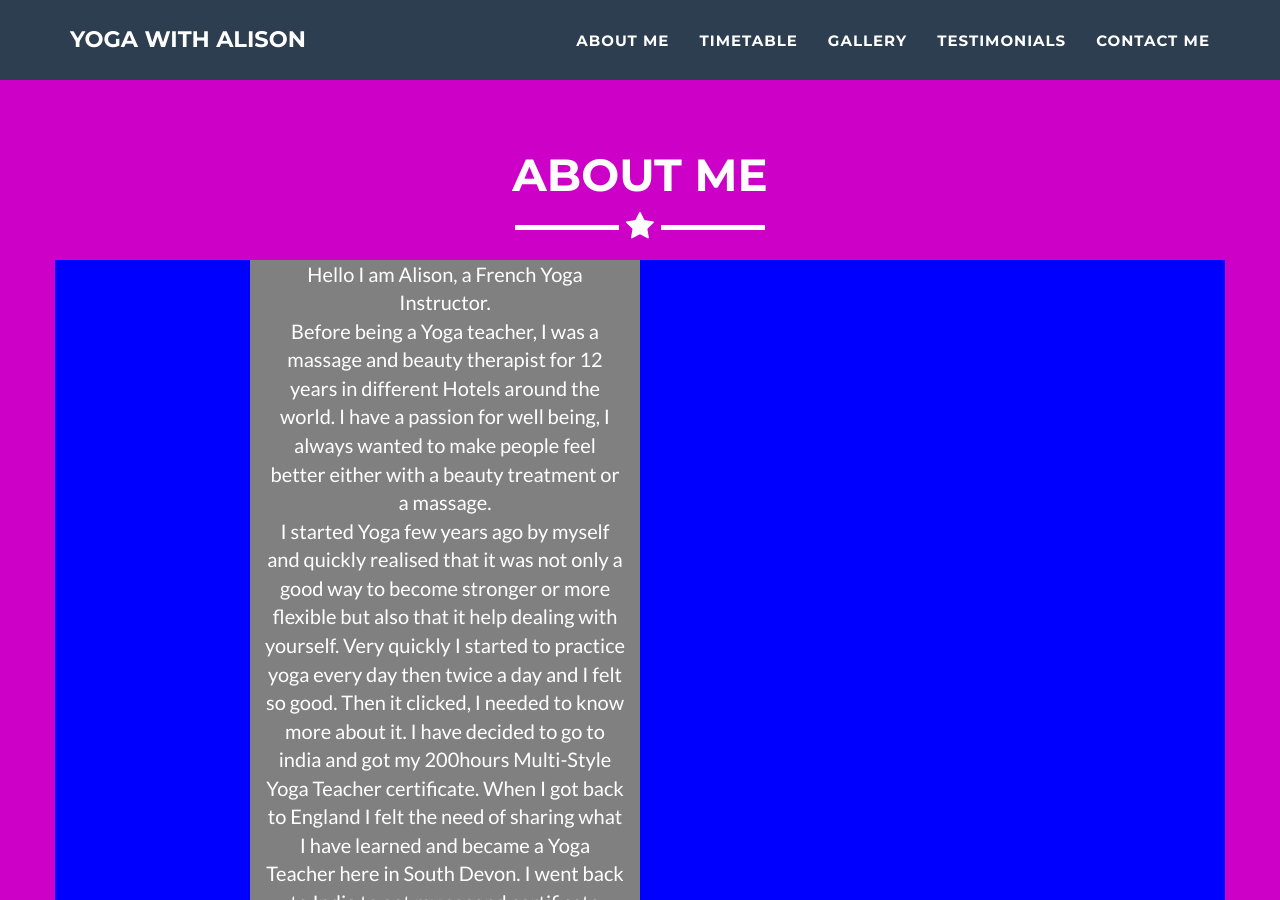
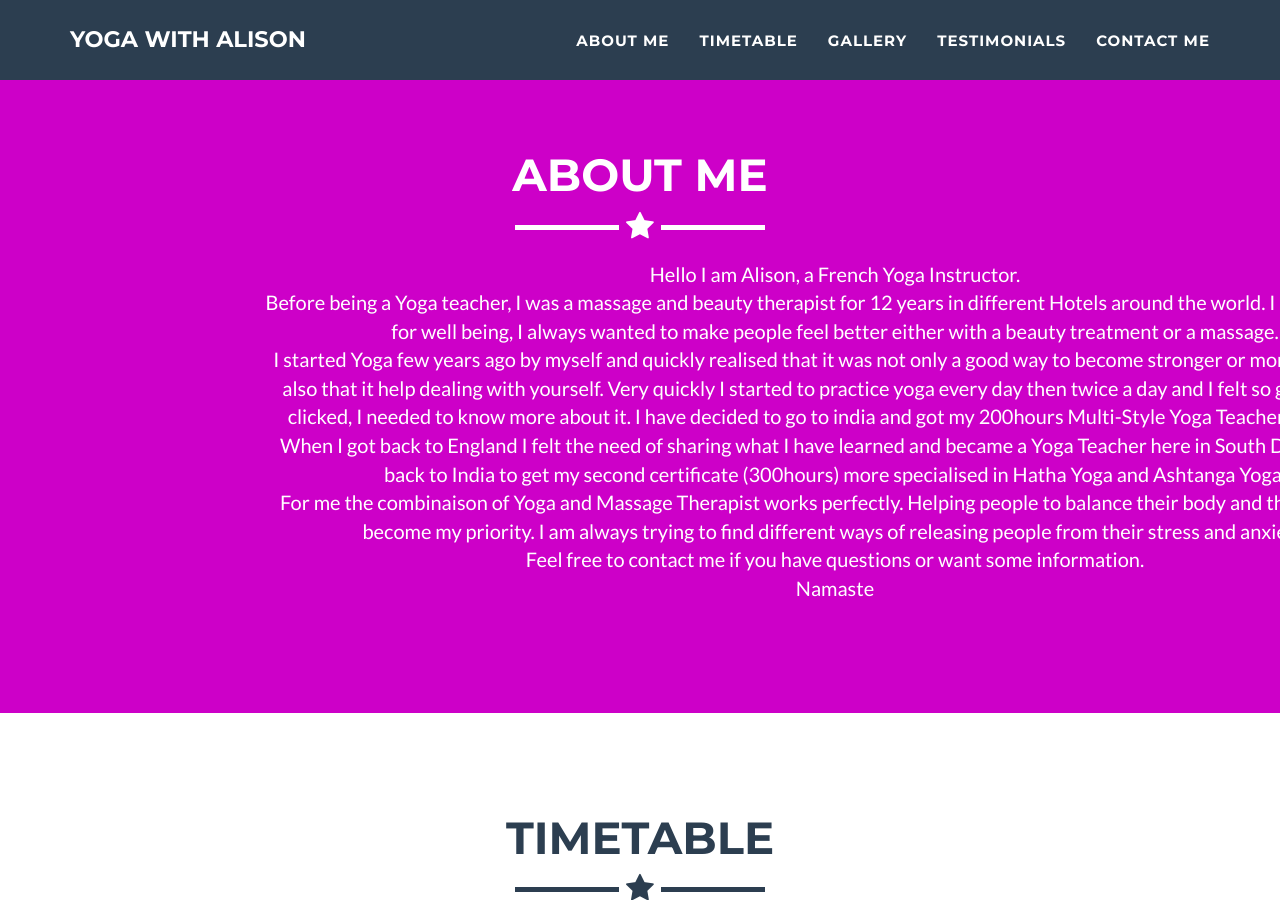
Before and after one commit to YogaWithAlison/yogawithalison.github.io, a Jekyll site: the page built from _posts/2014-07-18-project-1.markdown, in a window 1280 px wide and 900 px high, scrolled down 867 px. Built offline with Jekyll 4.4.1, drawn with Linux system fonts in a browser that asks for light colours.

Commit message:
center text

```diff
--- a/_includes/aboutme.html
+++ b/_includes/aboutme.html
@@ -7,8 +7,8 @@
                     <hr class="star-light">
                 </div>
             </div>
-            <div class="row" style="background-color: blue">
-                <div class="col-lg-4 col-lg-offset-2" style="text-align: center; background-color: grey">
+            <div class="row">
+                <div class="col-lg-4 col-lg-offset-2" style="text-align: center; width: 100%">
                     <p>Hello I am Alison, a French Yoga Instructor. <br/>Before being a Yoga teacher, I was a massage and beauty therapist for 12 years in different Hotels around the world. I have a passion for well being, I always wanted to make people feel better either with a beauty treatment or a massage. <br/>I started Yoga few years ago by myself and quickly realised that it was not only a good way to become stronger or more flexible but also that it help dealing with yourself. Very quickly I started to practice yoga every day then twice a day and I felt so good. Then it clicked, I needed to know more about it. I have decided to go to india and got my 200hours Multi-Style Yoga Teacher certificate. When I got back to England I felt the need of sharing what I have learned and became a Yoga Teacher here in South Devon. I went back to India to get my second certificate (300hours) more specialised in Hatha Yoga and Ashtanga Yoga. <br/>For me the combinaison of Yoga and Massage Therapist works perfectly. Helping people to balance their body and their mind has become my priority. I am always trying to find different ways of releasing people from their stress and anxiety. <br/>Feel free to contact me if you have questions or want some information. <br/>Namaste</p>
                 </div>
             </div>
```
